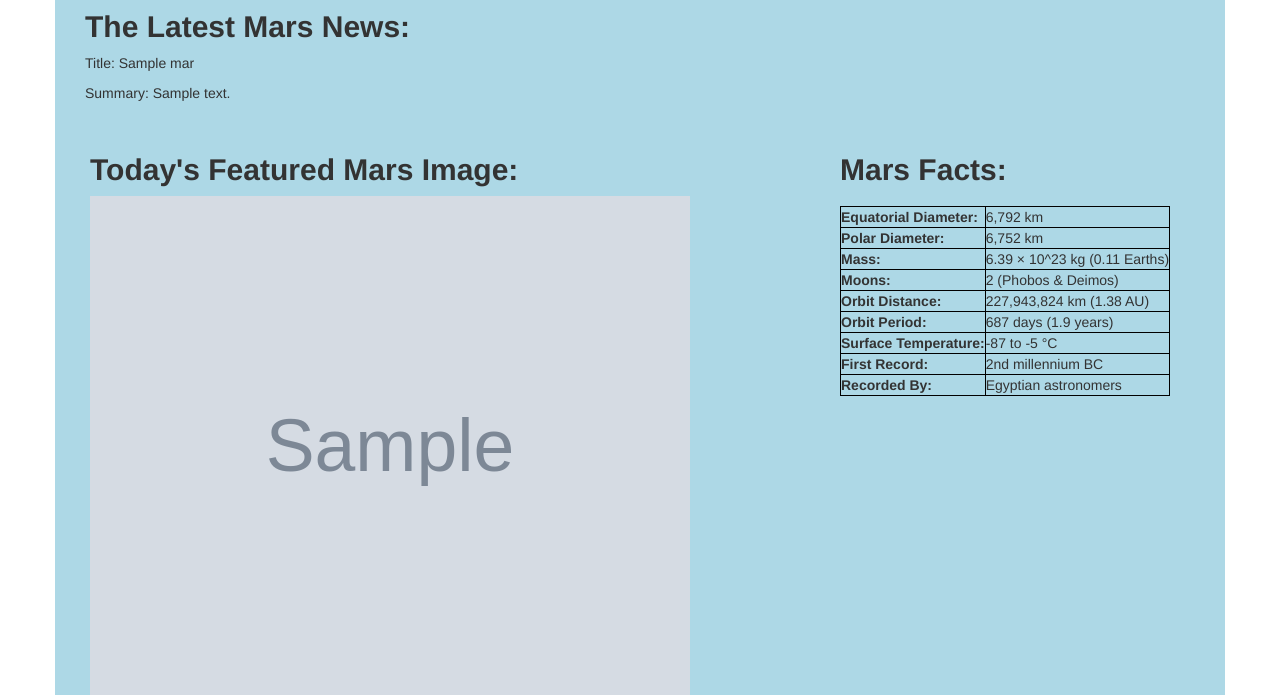
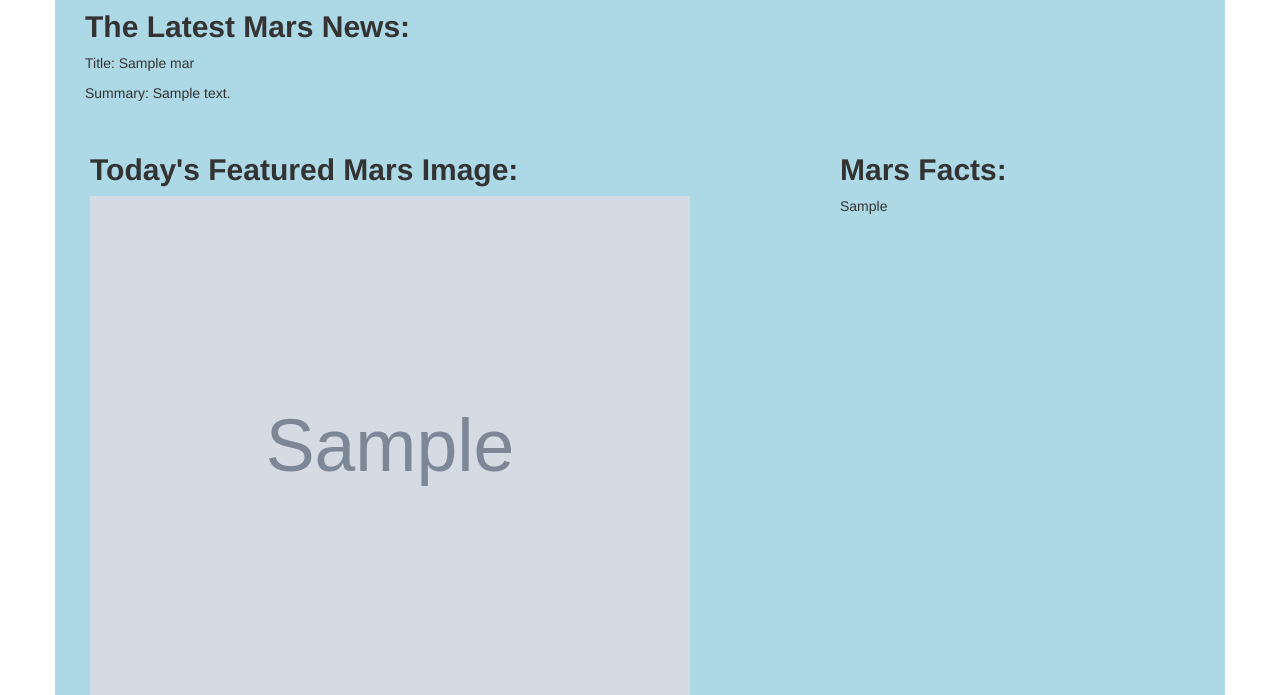
Before and after one commit to VL14/web-scraping-challenge, a Flask app: page / in a window 1280 px wide. Shown: the part 361-1056 px from the top of the page. Run offline with Flask 2, Linux system fonts and the light colour scheme; grey boxes marked "Sample" are stand-in pictures; a database or web service that is not in the repository returns one stand-in record (values such as "Sample title"); some libraries are stand-ins or nearby versions.

Commit message:
final files

```diff
--- a/mission_to_mars/templates/index.html
+++ b/mission_to_mars/templates/index.html
@@ -33,6 +33,9 @@
     table.table-bordered > tbody > tr > td{
         border:1px solid black;
     }
+    table.table-bordered > thead > tr > th{
+        border:1px solid black;
+    }
   </style>
 </head>
 
@@ -60,47 +63,7 @@
 
       <div class="col-md-4">
             <h2><b>Mars Facts:</b></h2>
-            <table border="1" class="dataframe table-bordered">
-              <tbody>
-                <tr>
-                  <th>Equatorial Diameter:</th>
-                  <td>6,792 km</td>
-                </tr>
-                <tr>
-                  <th>Polar Diameter:</th>
-                  <td>6,752 km</td>
-                </tr>
-                <tr>
-                  <th>Mass:</th>
-                  <td>6.39 × 10^23 kg (0.11 Earths)</td>
-                </tr>
-                <tr>
-                  <th>Moons:</th>
-                  <td>2 (Phobos &amp; Deimos)</td>
-                </tr>
-                <tr>
-                  <th>Orbit Distance:</th>
-                  <td>227,943,824 km (1.38 AU)</td>
-                </tr>
-                <tr>
-                  <th>Orbit Period:</th>
-                  <td>687 days (1.9 years)</td>
-                </tr>
-                <tr>
-                  <th>Surface Temperature:</th>
-                  <td>-87 to -5 °C</td>
-                </tr>
-                <tr>
-                  <th>First Record:</th>
-                  <td>2nd millennium BC</td>
-                </tr>
-                <tr>
-                  <th>Recorded By:</th>
-                  <td>Egyptian astronomers</td>
-                </tr>
-              </tbody>
-            </table>
-
+            {{mars.mars_facts | safe}}
       </div>
     </div>
 
```
Also changed, not shown: mission_to_mars/scrape_mars.py (+6 -4 lines), website1.JPG, website2.JPG, 1 other file.
